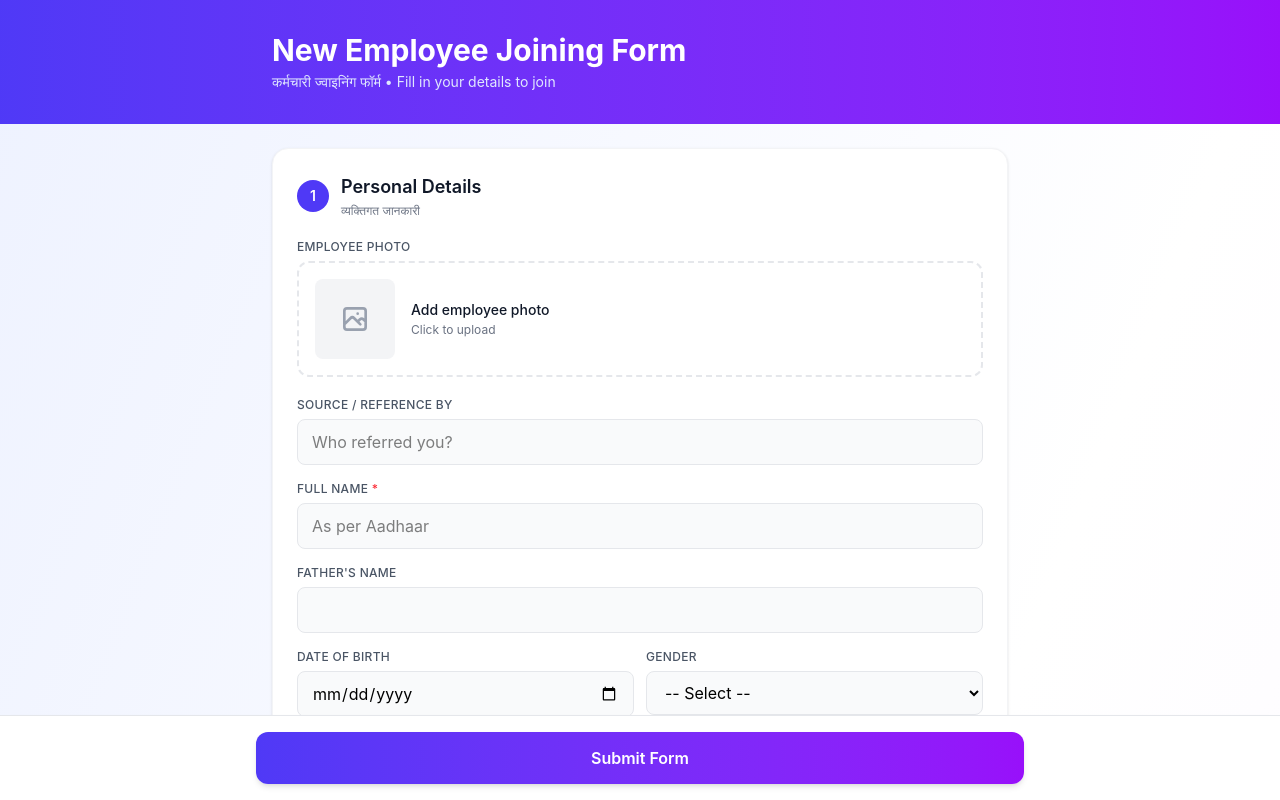
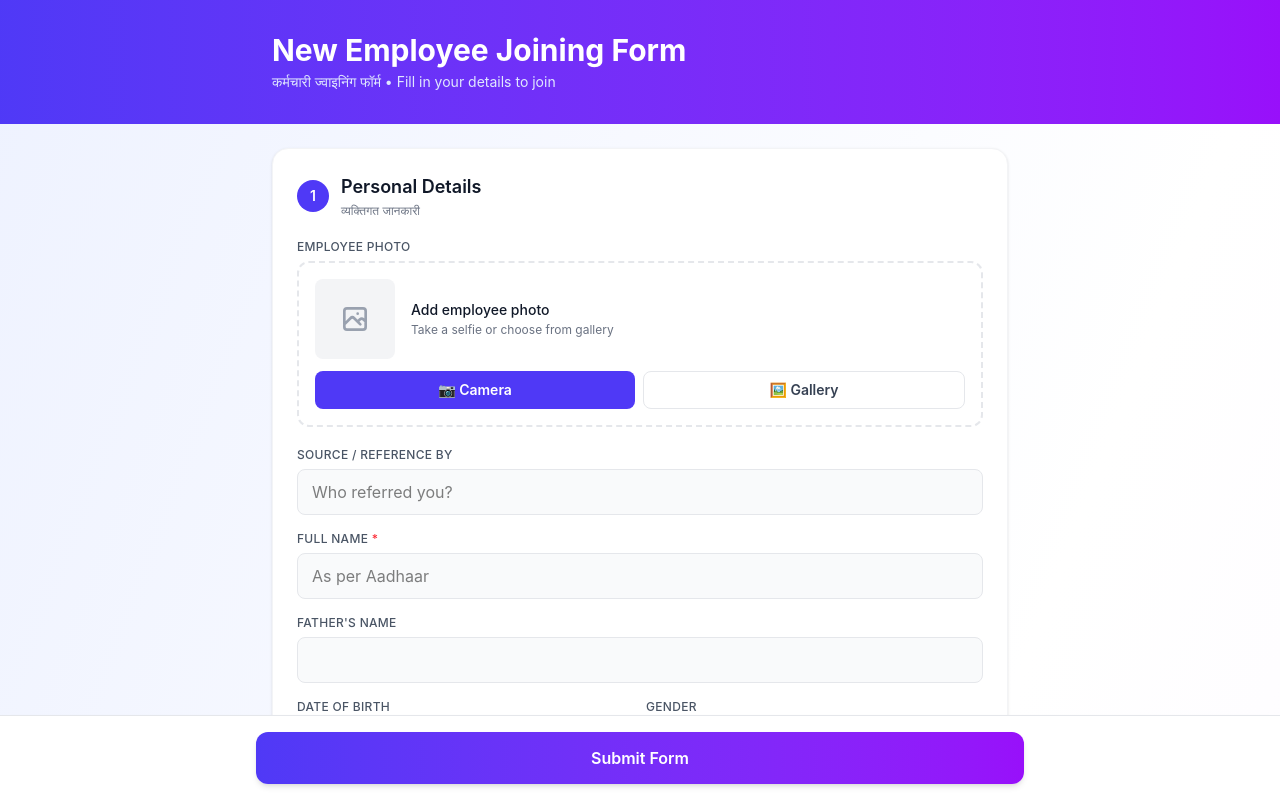
Before and after one commit to finance381/employee-form, a React (Vite) app: page / in a window 1280 px wide. Shown: the top 800 px of the page. Built offline with nearby package versions, Linux system fonts and the light colour scheme; no server answers.

Commit message:
form design

```diff
--- a/src/App.jsx
+++ b/src/App.jsx
@@ -66,34 +66,58 @@ function SelectInput(props) {
 }
 
 function PhotoUpload(props) {
-  var inputRef = useRef(null)
+  var camRef = useRef(null)
+  var galRef = useRef(null)
   var f = props.file
   var previewUrl = f ? URL.createObjectURL(f) : null
-  function pick() { if (inputRef.current) inputRef.current.click() }
-  function clear(e) { e.stopPropagation(); props.onChange(null); if (inputRef.current) inputRef.current.value = '' }
+  function pickCam(e) { e.stopPropagation(); if (camRef.current) camRef.current.click() }
+  function pickGal(e) { e.stopPropagation(); if (galRef.current) galRef.current.click() }
+  function clear(e) { e.stopPropagation(); props.onChange(null); if (camRef.current) camRef.current.value = ''; if (galRef.current) galRef.current.value = '' }
   return (
     <div>
-      <input ref={inputRef} type="file" accept="image/*" className="hidden"
+      <input ref={camRef} type="file" accept="image/*" capture="user" className="hidden"
         onChange={function (e) { props.onChange(e.target.files[0] || null) }} />
-      <div onClick={pick}
-        className="cursor-pointer flex items-center gap-4 border-2 border-dashed border-gray-200 hover:border-indigo-400 hover:bg-indigo-50/30 rounded-xl p-4 transition">
+      <input ref={galRef} type="file" accept="image/*" className="hidden"
+        onChange={function (e) { props.onChange(e.target.files[0] || null) }} />
+
       {previewUrl ? (
+        <div className="flex items-center gap-4 border-2 border-dashed border-gray-200 rounded-xl p-4">
           <img src={previewUrl} alt="Photo" className="w-20 h-20 rounded-lg object-cover border border-gray-200" />
+          <div className="flex-1 min-w-0">
+            <div className="text-sm font-medium text-gray-900">Photo added</div>
+            <div className="text-xs text-gray-500 mt-0.5 truncate">{f.name + ' • ' + humanSize(f.size)}</div>
+            <div className="flex gap-2 mt-2">
+              <button type="button" onClick={pickCam} className="text-xs px-2 py-1 rounded border border-indigo-200 text-indigo-600 hover:bg-indigo-50 font-medium">Retake</button>
+              <button type="button" onClick={pickGal} className="text-xs px-2 py-1 rounded border border-gray-200 text-gray-600 hover:bg-gray-50 font-medium">Choose different</button>
+              <button type="button" onClick={clear} className="text-xs px-2 py-1 rounded text-red-500 hover:text-red-600 font-medium ml-auto">Remove</button>
+            </div>
+          </div>
+        </div>
       ) : (
+        <div className="border-2 border-dashed border-gray-200 rounded-xl p-4">
+          <div className="flex items-center gap-4">
             <div className="w-20 h-20 rounded-lg bg-gray-100 flex items-center justify-center text-gray-400">
               <svg className="w-8 h-8" fill="none" stroke="currentColor" viewBox="0 0 24 24">
                 <path strokeLinecap="round" strokeLinejoin="round" strokeWidth="2" d="M4 16l4.586-4.586a2 2 0 012.828 0L16 16m-2-2l1.586-1.586a2 2 0 012.828 0L20 14m-6-6h.01M6 20h12a2 2 0 002-2V6a2 2 0 00-2-2H6a2 2 0 00-2 2v12a2 2 0 002 2z" />
               </svg>
             </div>
+            <div className="flex-1 min-w-0">
+              <div className="text-sm font-medium text-gray-900">Add employee photo</div>
+              <div className="text-xs text-gray-500 mt-0.5">Take a selfie or choose from gallery</div>
+            </div>
+          </div>
+          <div className="flex gap-2 mt-3">
+            <button type="button" onClick={pickCam}
+              className="flex-1 flex items-center justify-center gap-2 py-2 px-3 rounded-lg bg-indigo-600 text-white text-sm font-semibold hover:bg-indigo-700 transition">
+              📷 Camera
+            </button>
+            <button type="button" onClick={pickGal}
+              className="flex-1 flex items-center justify-center gap-2 py-2 px-3 rounded-lg bg-white border border-gray-200 text-gray-700 text-sm font-semibold hover:bg-gray-50 transition">
+              🖼️ Gallery
+            </button>
+          </div>
+        </div>
       )}
-        <div className="flex-1 min-w-0">
-          <div className="text-sm font-medium text-gray-900">{f ? 'Photo added' : 'Add employee photo'}</div>
-          <div className="text-xs text-gray-500 mt-0.5 truncate">{f ? (f.name + ' • ' + humanSize(f.size)) : 'Click to upload'}</div>
-        </div>
-        {f ? (
-          <button type="button" onClick={clear} className="text-xs text-red-500 hover:text-red-600 font-medium">Remove</button>
-        ) : null}
-      </div>
     </div>
   )
 }
```
Lines whose indentation alone changed are shown as unchanged.
